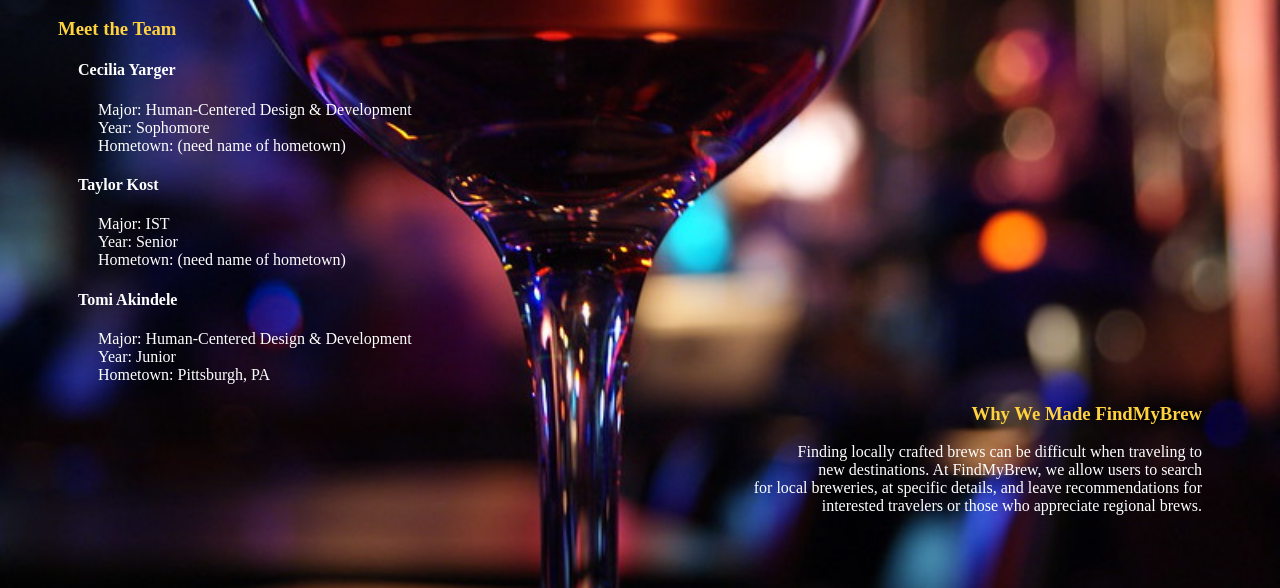
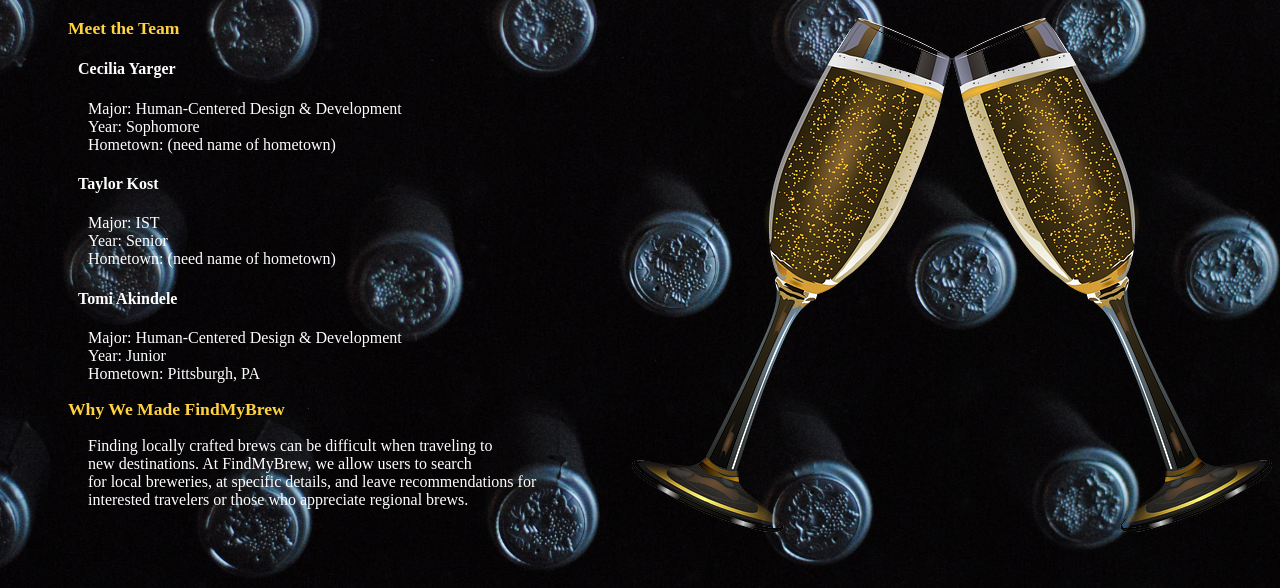
Before and after one commit to iWillChangeMyNameLater/theFridge, a website: page public/about-us.html in a window 1280 px wide. Shown: the part 212-800 px from the top of the page. Drawn offline with Linux system fonts and the light colour scheme.

Commit message:
updated about-us.css

```diff
--- a/public/about-us.html
+++ b/public/about-us.html
@@ -26,7 +26,9 @@
 </header>
 
 <h2 id="About FindMyBrew">About FindMyBrew</h2>
+<img src="images/champagne-160866_640.png" alt="Two champagne glasses">
 <h3 id="meetTeam">Meet the Team</h3>
+
 <h4 id="Team">Cecilia Yarger</h4>
     <p>Major: Human-Centered Design & Development<br>
     Year: Sophomore<br>
@@ -40,11 +42,16 @@
     Year: Junior<br>
     Hometown: Pittsburgh, PA</p>
 
-<div class="purpose">
-    <h3 id="purposeHeader">Why We Made FindMyBrew</h3>
-    <p id="purposeContent">Finding locally crafted brews can be difficult when traveling to<br> new destinations. At FindMyBrew, we allow users to search<br> for local
-  breweries, at specific details, and leave recommendations for<br>interested travelers or those who appreciate regional brews.
+
+
+<div class="Purpose">
+  <h3 id="purposeHeader">Why We Made FindMyBrew</h3>
+  <p id="purposeContent">Finding locally crafted brews can be difficult when traveling to<br> new destinations. At FindMyBrew, we allow users to search<br> for local
+      breweries, at specific details, and leave recommendations for<br>interested travelers or those who appreciate regional brews.
 </div>
+
+
+
 
 </p>
 
--- a/public/stylesheets/about-us.css
+++ b/public/stylesheets/about-us.css
@@ -41,7 +41,7 @@ color: #FFD23F;
 }
 
 body {
-    background-image: url('../images/single-glass.jpg');
+    background-image: url('../images/biljana-martinic-IGJ_21drT3g-unsplash.jpg');
     background-repeat: no-repeat;
     background-size: cover;
     background-attachment: fixed;
@@ -57,7 +57,10 @@ h2 {
 
 h3 {
     color: #FFD23F;
-    margin-left: 50px;
+    margin-left: 60px;
+    margin-top: 10px;
+    padding-right: 31%;
+    font-size: 110%;
 }
 
 h4{
@@ -71,22 +74,19 @@ h4{
 
 #Team {
     margin-left: 70px;
-    /*width: 100%;*/
 }
 
-#purposeHeader {
-    text-align: right;
-    margin-right: 70px;
-    float: top;
+img {
+    float: right;
+    width: auto;
+    height: auto;
 }
 
 #purposeContent {
-    text-align: right;
-    margin-right: 70px;
+    margin-top: 10px;
 }
 
 p {
     color: white;
-    margin-left: 90px;
-    font-size: 100%;
+    margin-left: 80px;
 }
```
Also changed, not shown: public/images/biljana-martinic-IGJ_21drT3g-unsplash.jpg (added), public/images/champagne-160866_640.png (added), public/images/single-glass.jpg (deleted).
